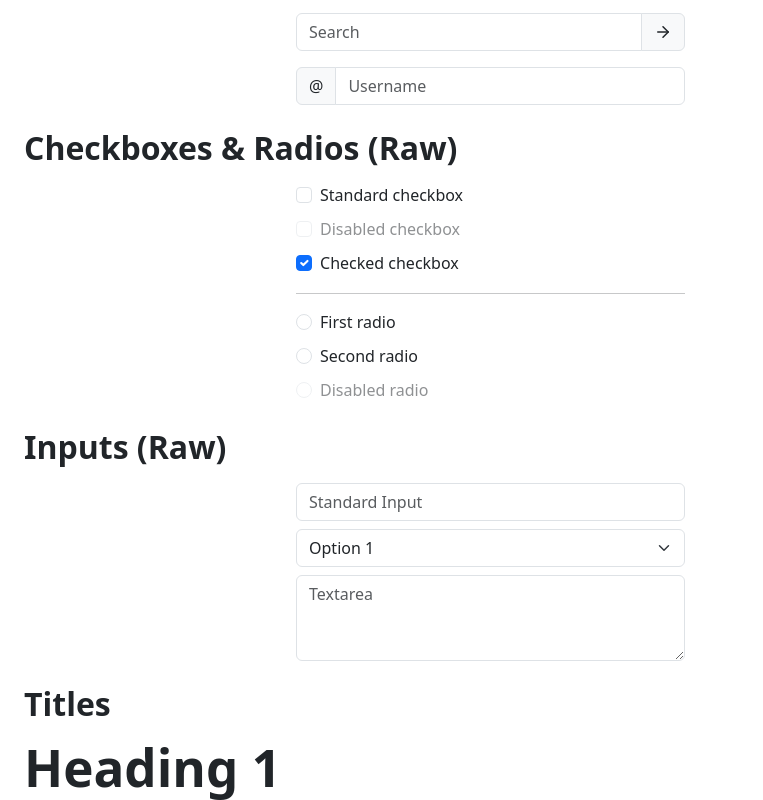
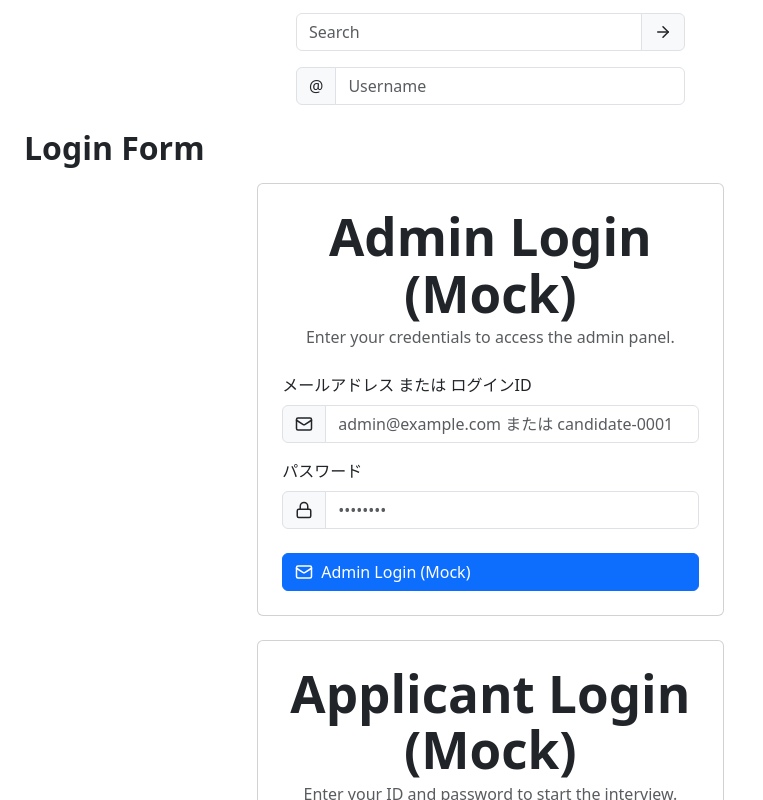
Before and after one commit to horunfujimoto/interview-app, a React app in the folder frontend/: page / in a window 1280 px wide. Shown: the part 2260-3060 px from the top of the page, without its empty margins (0-763 px from the left). Built offline with nearby package versions, Linux system fonts and the light colour scheme; the HTML template or start-up script is replaced by a standard one.

Commit message:
ログイン画面部品

```diff
--- a/frontend/src/App.tsx
+++ b/frontend/src/App.tsx
@@ -1,5 +1,6 @@
 import { Badge, Button, Checkbox, Input, Message, Select, Title } from '@/atoms';
 import { Breadcrumb, Card, FormField, InputGroup, Modal, Pagination, Table } from '@/molecules';
+import { LoginForm } from '@/organisms'; // Import LoginForm
 import { Alert, Container, Form, Stack, InputGroup as BootstrapInputGroup } from 'react-bootstrap';
 import { ArrowRight, CheckCircle, Save, Mail, Lock } from 'lucide-react';
 import { useState } from 'react';
@@ -15,6 +16,18 @@ const tableItems = [
     { id: 2, firstName: 'Jacob', lastName: 'Thornton', handle: '@fat' },
     { id: 3, firstName: 'Larry the Bird', lastName: '', handle: '@twitter' },
 ];
+
+const handleLoginSubmit = async (loginId: string, password: string): Promise<boolean> => {
+  console.log('Attempting login with:', { loginId, password });
+  await new Promise(resolve => setTimeout(resolve, 1500)); // Simulate API call
+  if (loginId === 'test' && password === 'password') {
+    alert('Login successful (mock)!');
+    return true;
+  } else {
+    alert('Login failed (mock)!');
+    return false;
+  }
+};
 
 function App() {
   const [showModal, setShowModal] = useState(false);
@@ -208,6 +221,26 @@ function App() {
               </InputGroup>
             </Stack>
           </section>
+          {/* New Login Form Section */}
+          <section>
+            <Title level={2} className="mb-3">Login Form</Title>
+            <Card className="col-md-6 mx-auto p-4">
+              <LoginForm
+                onSubmit={handleLoginSubmit}
+                title="Admin Login (Mock)"
+                subtitle="Enter your credentials to access the admin panel."
+                errorMessage="Invalid username or password. Please try again."
+              />
+            </Card>
+            <Card className="col-md-6 mx-auto p-4 mt-4">
+              <LoginForm
+                onSubmit={handleLoginSubmit}
+                title="Applicant Login (Mock)"
+                subtitle="Enter your ID and password to start the interview."
+                loadingText="Verifying credentials..."
+              />
+            </Card>
+          </section>
           <section>
             <Title level={2} className="mb-3">Checkboxes &amp; Radios (Raw)</Title>
             <Form className="col-md-5 mx-auto">
--- /dev/null
+++ b/frontend/src/organisms/LoginForm.tsx
@@ -0,0 +1,99 @@
+import { Button, Message, Title } from '@/atoms';
+import { FormField, InputGroup } from '@/molecules';
+import { Lock, Mail } from 'lucide-react';
+import React, { useState } from 'react';
+import { Form, Stack } from 'react-bootstrap';
+
+interface LoginFormProps {
+  onSubmit: (loginId: string, password: string) => Promise<boolean>;
+  title?: string;
+  subtitle?: string;
+  errorMessage?: string;
+  loadingText?: string;
+}
+
+/**
+ * Common Login Form Organism
+ * @param {LoginFormProps} props - The props for the component.
+ */
+export const LoginForm = ({
+  onSubmit,
+  title = 'ログイン',
+  subtitle = 'IDとパスワードを入力してください',
+  errorMessage: propErrorMessage,
+  loadingText = '認証中...',
+}: LoginFormProps) => {
+  const [loginId, setLoginId] = useState('');
+  const [password, setPassword] = useState('');
+  const [loading, setLoading] = useState(false);
+  const [error, setError] = useState<string | null>(null);
+
+  const handleSubmit = async (event: React.FormEvent) => {
+    event.preventDefault();
+    setLoading(true);
+    setError(null);
+
+    try {
+      const success = await onSubmit(loginId, password);
+      if (!success) {
+        setError(propErrorMessage || 'ログインIDまたはパスワードが正しくありません。');
+      }
+    } catch (err) {
+      setError('認証中にエラーが発生しました。');
+      console.error('Login error:', err);
+    } finally {
+      setLoading(false);
+    }
+  };
+
+  return (
+    <Form onSubmit={handleSubmit}>
+      <div className="text-center mb-4">
+        <Title level={1} className="mb-1">{title}</Title>
+        <p className="text-muted">{subtitle}</p>
+      </div>
+
+      {error && <Message variant="danger" className="mb-3">{error}</Message>}
+
+      <Stack gap={3} className="mb-4">
+        <FormField
+          controlId="loginId"
+          label="メールアドレス または ログインID"
+          as={InputGroup}
+          icon={Mail}
+          inputProps={{
+            type: 'text',
+            placeholder: 'admin@example.com または candidate-0001',
+            value: loginId,
+            onChange: (e: React.ChangeEvent<HTMLInputElement>) => setLoginId(e.target.value),
+            required: true,
+          }}
+        />
+        <FormField
+          controlId="password"
+          label="パスワード"
+          as={InputGroup}
+          icon={Lock}
+          inputProps={{
+            type: 'password',
+            placeholder: '••••••••',
+            value: password,
+            onChange: (e: React.ChangeEvent<HTMLInputElement>) => setPassword(e.target.value),
+            required: true,
+          }}
+        />
+      </Stack>
+
+      <Button
+        variant="primary"
+        type="submit"
+        className="w-100"
+        loading={loading}
+        loadingText={loadingText}
+        icon={Mail} // Using mail icon as a default login icon
+      >
+        {title}
+      </Button>
+    </Form>
+  );
+};
--- /dev/null
+++ b/frontend/src/organisms/index.ts
@@ -0,0 +1 @@
+export * from './LoginForm';
```
